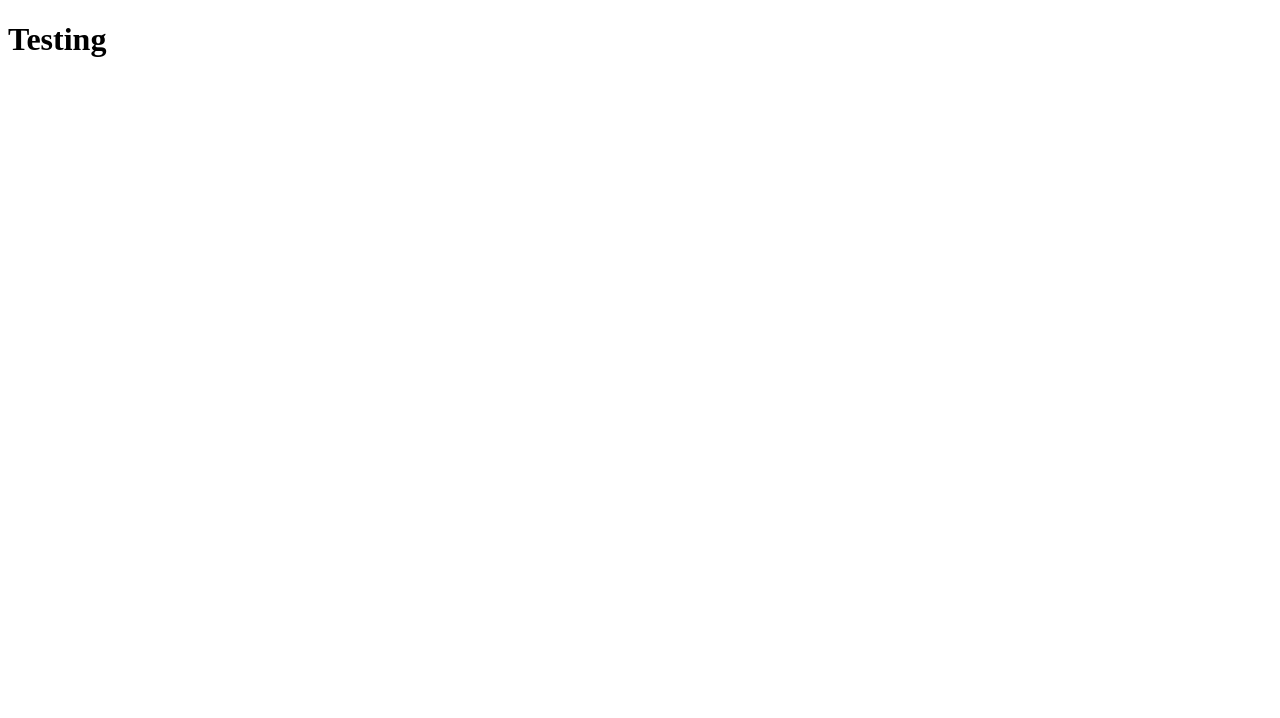
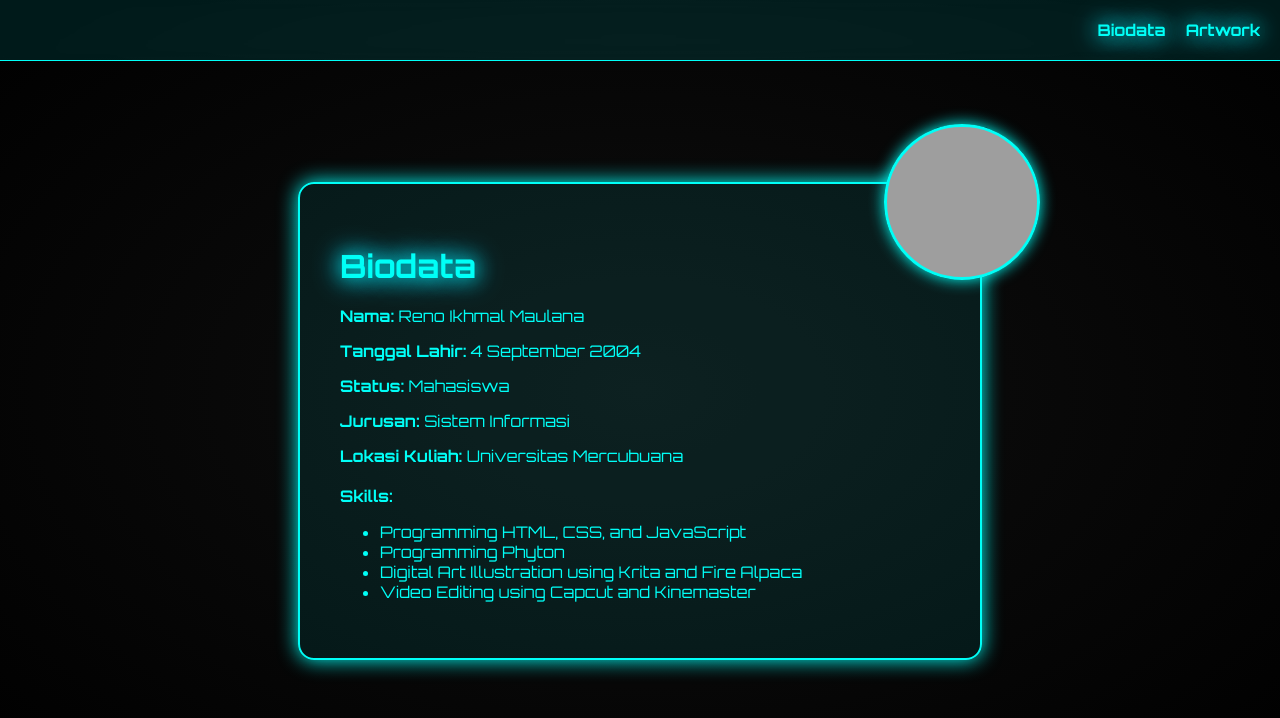
Before and after one commit to RenoIM/LatihanWebEnterprise, a website: page index.html in a window 1280 px wide. Drawn offline with Linux system fonts and the light colour scheme; grey boxes are pictures that could not be loaded.

Commit message:
Perubahan pertama

```diff
--- a/index.html
+++ b/index.html
@@ -1,11 +1,134 @@
 <!DOCTYPE html>
-<html lang="en">
 <head>
-    <meta charset="UTF-8">
-    <meta name="viewport" content="width=device-width, initial-scale=1.0">
-    <title>Document</title>
-</head>
+    <meta charset="UTF-8" />
+    <meta name="viewport" content="width=device-width, initial-scale=1.0" />
+    <title>Biodata - Hologram Style</title>
+    <link href="https://fonts.googleapis.com/css2?family=Orbitron:wght@400;700&display=swap" rel="stylesheet">
+    <style>
+      body {
+        margin: 0;
+        font-family: 'Orbitron', sans-serif;
+        background: radial-gradient(ellipse at center, #0f0f0f 0%, #000000 100%);
+        color: #00fff7;
+        overflow-x: hidden;
+      }
+
+      .navbar {
+        display: flex;
+        justify-content: flex-end;
+        padding: 20px;
+        background: rgba(0, 255, 247, 0.1);
+        backdrop-filter: blur(10px);
+        border-bottom: 1px solid #00fff7;
+      }
+
+      .navbar a {
+        color: #00fff7;
+        text-decoration: none;
+        margin-left: 20px;
+        font-weight: bold;
+        transition: color 0.3s ease;
+      }
+
+      .navbar a:hover {
+        color: #ffffff;
+      }
+
+      .container {
+        display: flex;
+        justify-content: center;
+        align-items: center;
+        min-height: 90vh;
+        position: relative;
+      }
+
+      .biodata-box {
+        background: rgba(0, 255, 247, 0.08);
+        border: 2px solid #00fff7;
+        box-shadow: 0 0 20px #00fff7;
+        padding: 40px;
+        border-radius: 16px;
+        width: 600px;
+        position: relative;
+      }
+
+      .biodata-box h1 {
+        font-size: 2em;
+        margin-bottom: 20px;
+        text-shadow: 0 0 10px #00fff7;
+      }
+
+      .biodata-box .item {
+        margin-bottom: 15px;
+      }
+
+      .biodata-box .skills {
+        margin-top: 20px;
+      }
+
+      .profile-picture {
+        position: absolute;
+        top: -60px;
+        right: -60px;
+        width: 150px;
+        height: 150px;
+        border-radius: 50%;
+        border: 3px solid #00fff7;
+        box-shadow: 0 0 15px #00fff7;
+        background-size: cover;
+        background-position: center;
+      }
+
+      @keyframes hologlow {
+        0% { text-shadow: 0 0 10px #00fff7, 0 0 20px #00fff7; }
+        50% { text-shadow: 0 0 20px #00ffff, 0 0 30px #00ccff; }
+        100% { text-shadow: 0 0 10px #00fff7, 0 0 20px #00fff7; }
+      }
+
+      .biodata-box h1, .navbar a {
+        animation: hologlow 2s infinite;
+      }
+
+      .glitch {
+        animation: glitch-flicker 0.3s ease-in-out;
+      }
+
+      @keyframes glitch-flicker {
+        0% { opacity: 1; transform: translateX(0); }
+        20% { opacity: 0.6; transform: translateX(-2px); }
+        40% { opacity: 0.9; transform: translateX(2px); }
+        60% { opacity: 0.3; transform: translateX(-1px); }
+        80% { opacity: 1; transform: translateX(1px); }
+        100% { opacity: 1; transform: translateX(0); }
+      }
+    </style>
+  </head>
 <body>
-    <h1> Testing </h1>
+  <div class="navbar">
+    <a href="#">Biodata</a>
+    <a href="artwork.html">Artwork</a>
+  </div>
+
+  <div class="container">
+    <div class="biodata-box">
+      <div class="profile-picture" style="background-image: url('https://i.postimg.cc/jjph97WD/41823010046.jpg');"></div>
+      <h1>Biodata</h1>
+      <div class="item"><strong>Nama:</strong> Reno Ikhmal Maulana</div>
+      <div class="item"><strong>Tanggal Lahir:</strong> 4 September 2004</div>
+      <div class="item"><strong>Status:</strong> Mahasiswa</div>
+      <div class="item"><strong>Jurusan:</strong> Sistem Informasi</div>
+      <div class="item"><strong>Lokasi Kuliah:</strong> Universitas Mercubuana</div>
+
+      <div class="skills">
+        <strong>Skills:</strong>
+        <ul>
+          <li>Programming HTML, CSS, and JavaScript</li>
+          <li>Programming Phyton</li>
+          <li>Digital Art Illustration using Krita and Fire Alpaca</li>
+          <li>Video Editing using Capcut and Kinemaster</li>
+        </ul>
+      </div>
+    </div>
+  </div>
 </body>
 </html>
```
